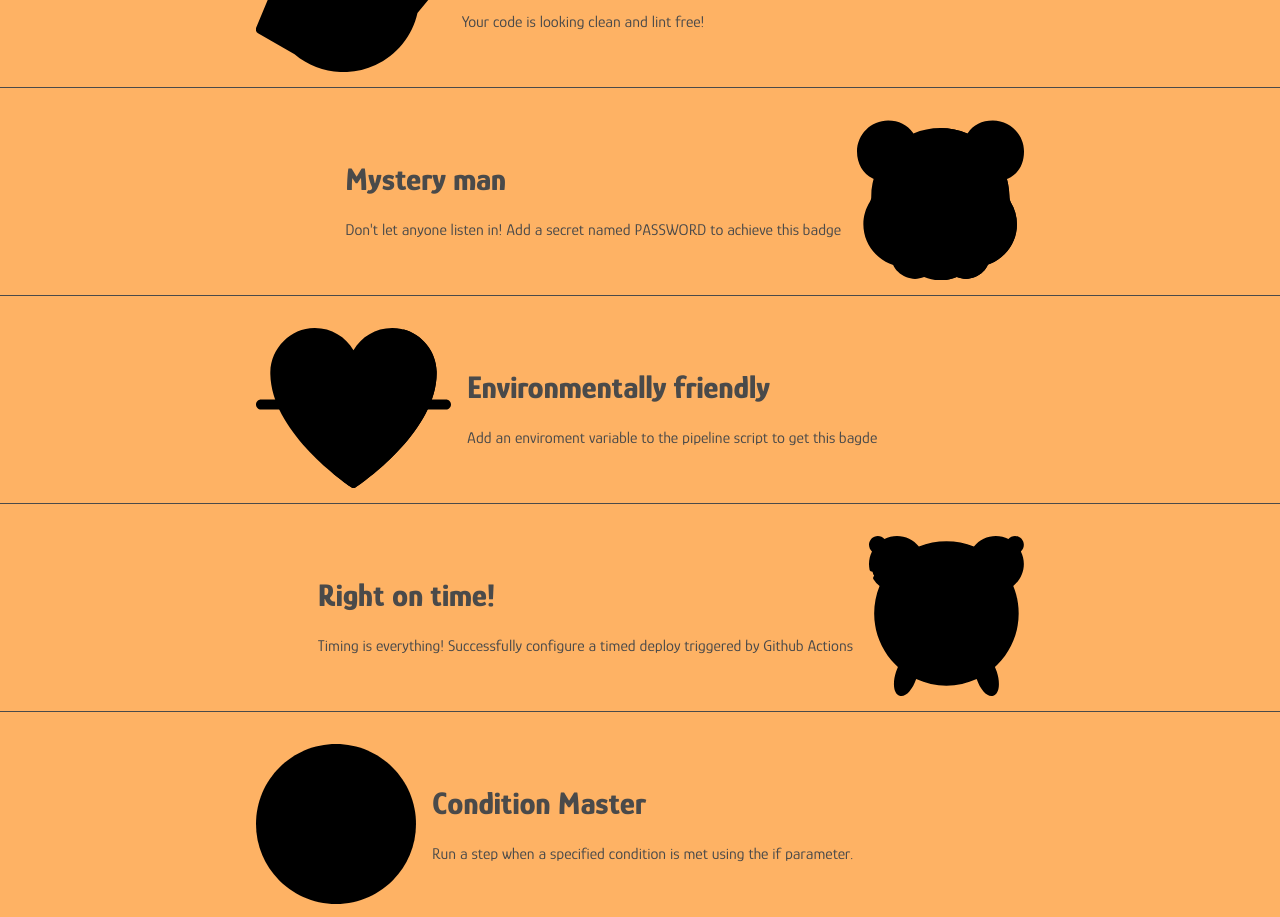
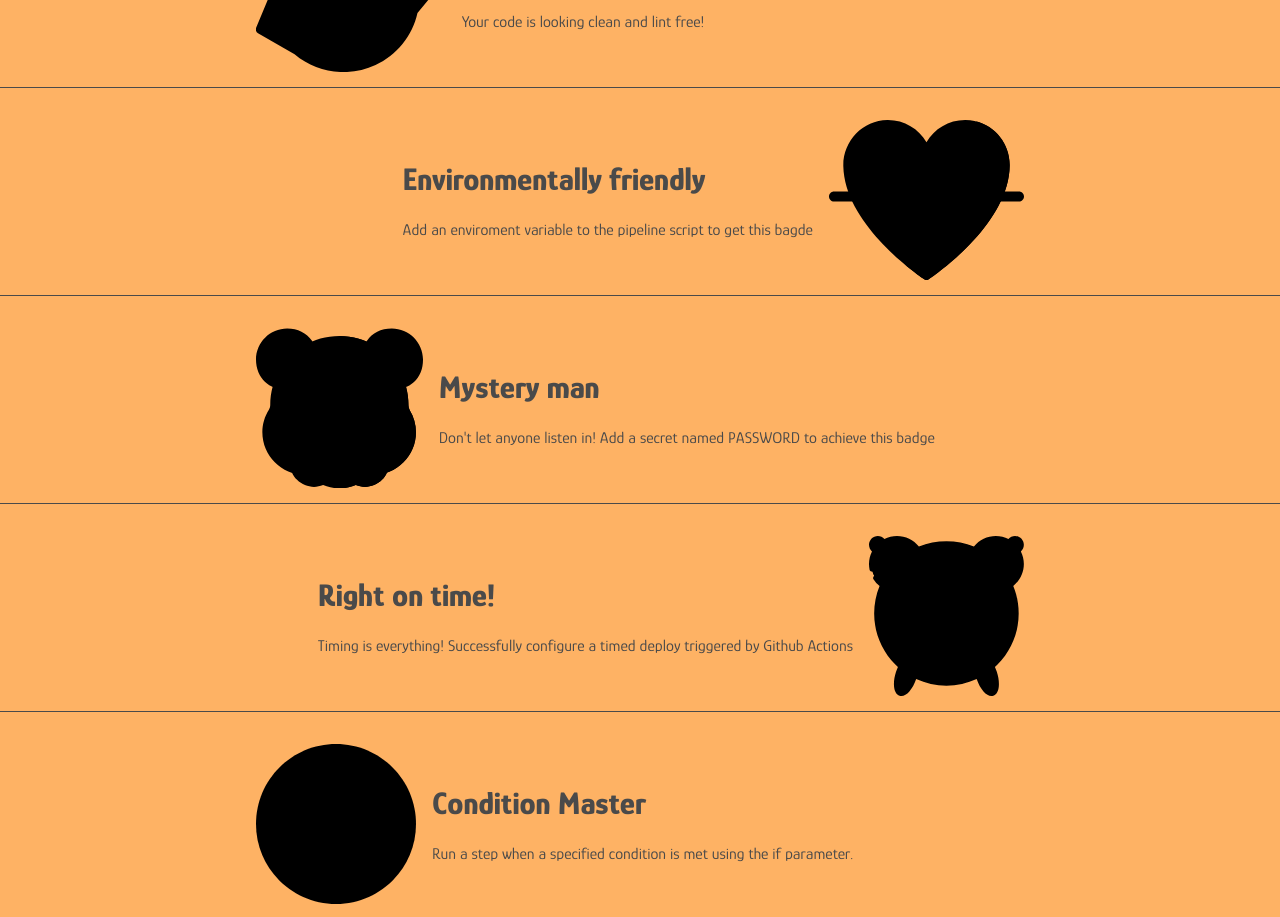
Before and after one commit to vimich/vimich.github.io, a React app: page / in a window 1280 px wide. Shown: the part 900-1817 px from the top of the page. Built offline with nearby package versions, Linux system fonts and the light colour scheme; no server answers.

Commit message:
Fix validation order

```diff
--- a/src/containers/home/TaskList.tsx
+++ b/src/containers/home/TaskList.tsx
@@ -64,16 +64,16 @@ const TaskList: React.FC<{ setTp: React.Dispatch<number> }> = props => {
                 isBadgeFirst={true}
             />
             <Task
+                completed={validated?.env}
+                img={HealthCheckImg}
+                imgPlaceholder={HealthCheckBlackImg}
+                intlPrefix="task.env"
+            />
+            <Task
                 completed={validated?.secret}
                 img={SecretImg}
                 imgPlaceholder={SecretBlackImg}
                 intlPrefix="task.secret"
-            />
-            <Task
-                completed={validated?.env}
-                img={HealthCheckImg}
-                imgPlaceholder={HealthCheckBlackImg}
-                intlPrefix="task.env"
                 isBadgeFirst={true}
             />
             <Task
```
